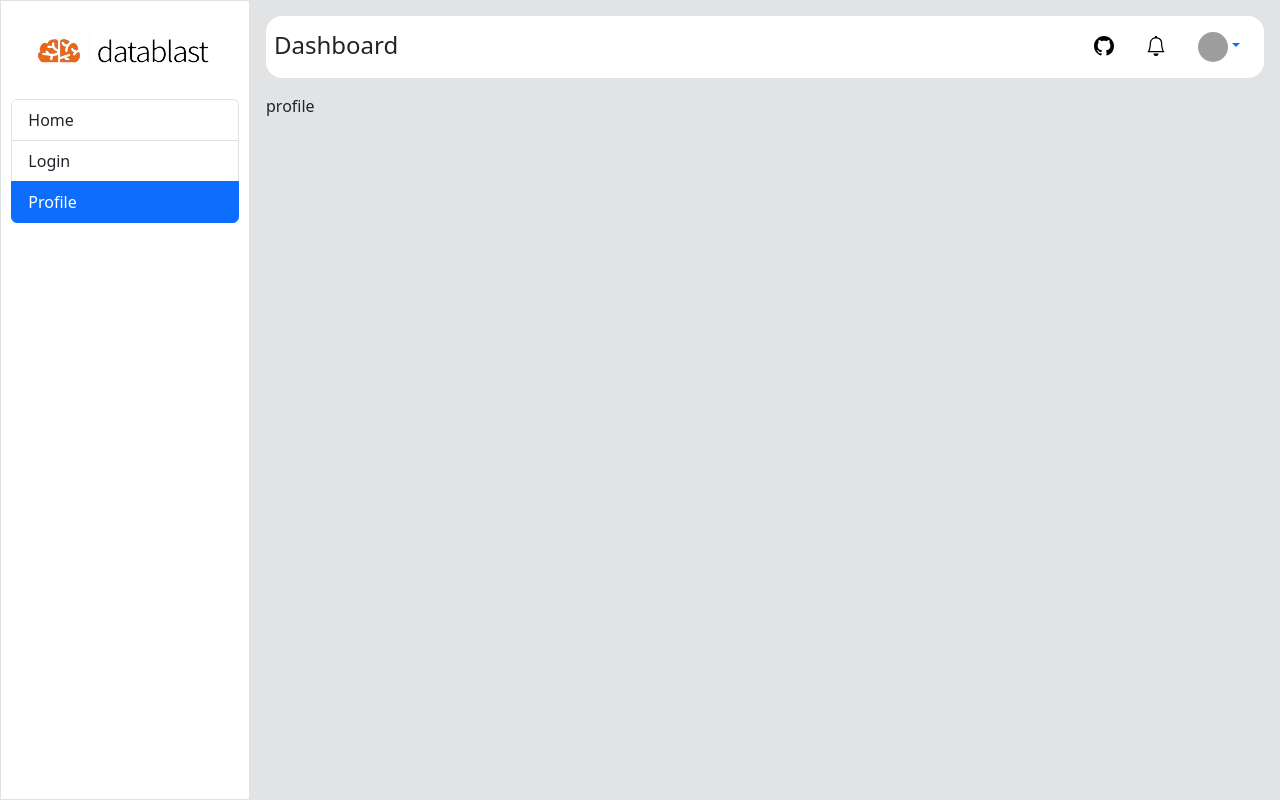
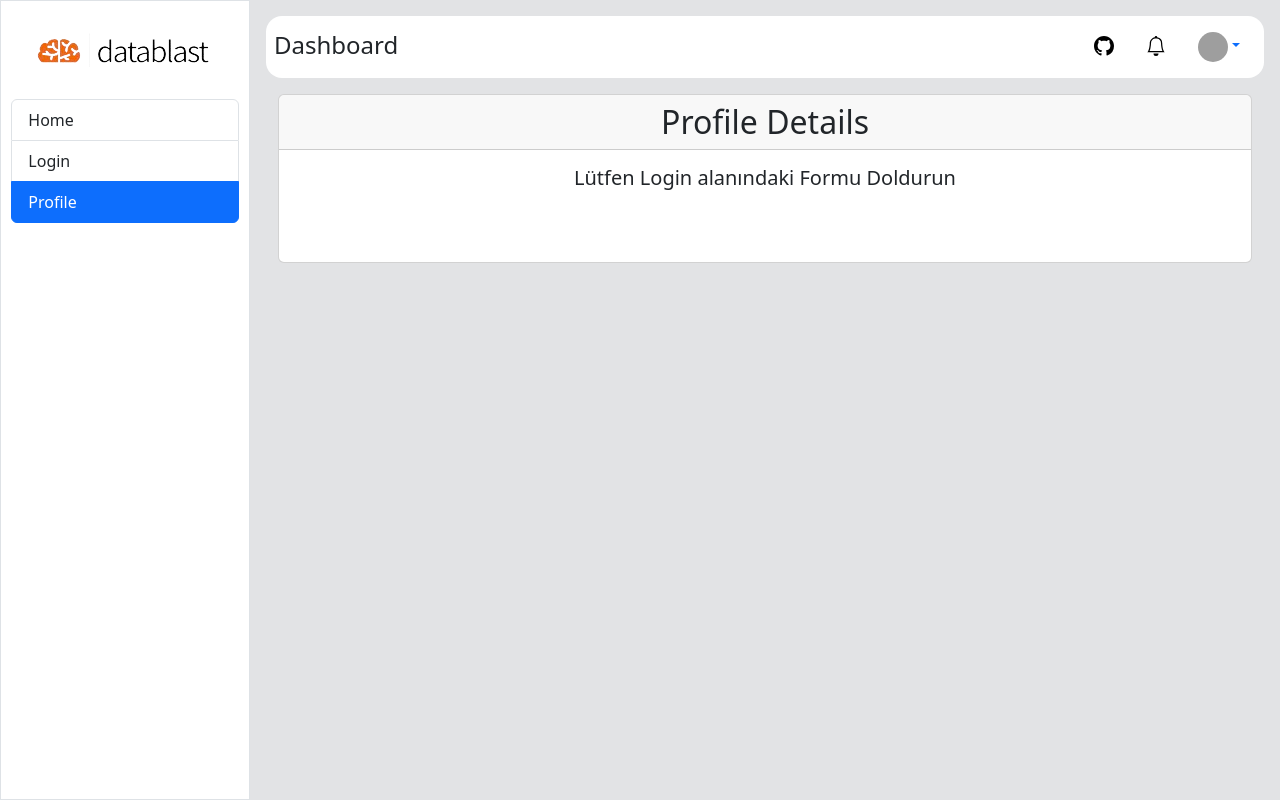
Before and after one commit to Cecemaru/datablast-dashboard, a Vue app: page /profile in a window 1280 px wide. Built offline with nearby package versions, Linux system fonts and the light colour scheme; no server answers; grey boxes are pictures that could not be loaded.

Commit message:
Profile page ui tasarimi tamamlandi kosullu v-show eklendi

```diff
--- a/src/views/LoginView.vue
+++ b/src/views/LoginView.vue
@@ -18,7 +18,9 @@ onMounted(() => {
   <div>
     <h2>Freeform Alaninin Icerigi</h2>
 
-    <div v-if="store.isLoading">Loading</div>
+    <div v-if="store.isLoading" class="spinner-border text-info" role="status">
+      <span class="visually-hidden">Loading...</span>
+    </div>
 
     <button
       type="button"
--- a/src/views/ProfileView.vue
+++ b/src/views/ProfileView.vue
@@ -1,5 +1,23 @@
-<script setup lang="ts"></script>
+<script setup lang="ts">
+import { useStore } from '@/stores/credential'
+
+const store = useStore()
+</script>
 
 <template>
-  <div>profile</div>
+  <div class="container">
+    <div class="card mb-3 text-center mx-auto col-12">
+      <h2 class="card-header">Profile Details</h2>
+
+      <div v-if="!store.response.freeform" class="card-body">
+        <h5>Lütfen Login alanındaki Formu Doldurun</h5>
+      </div>
+
+      <div v-show="store.response" class="card-body">
+        <h5 class="card-title">{{ store.response.freeform }}</h5>
+        <p class="card-text">{{ store.response['Content-Length'] }}</p>
+        <p class="card-text">{{ store.response['Content-Type'] }}</p>
+      </div>
+    </div>
+  </div>
 </template>
```
